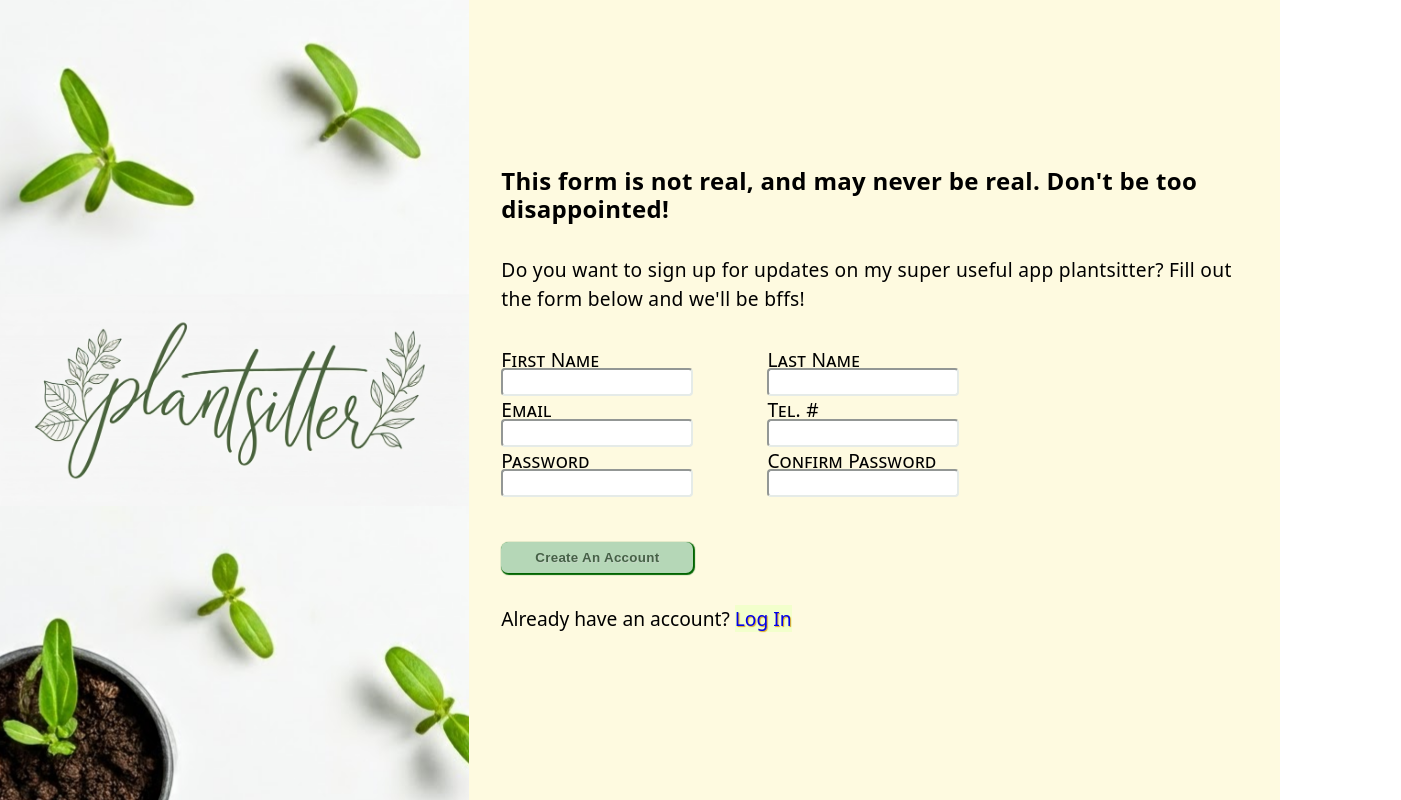
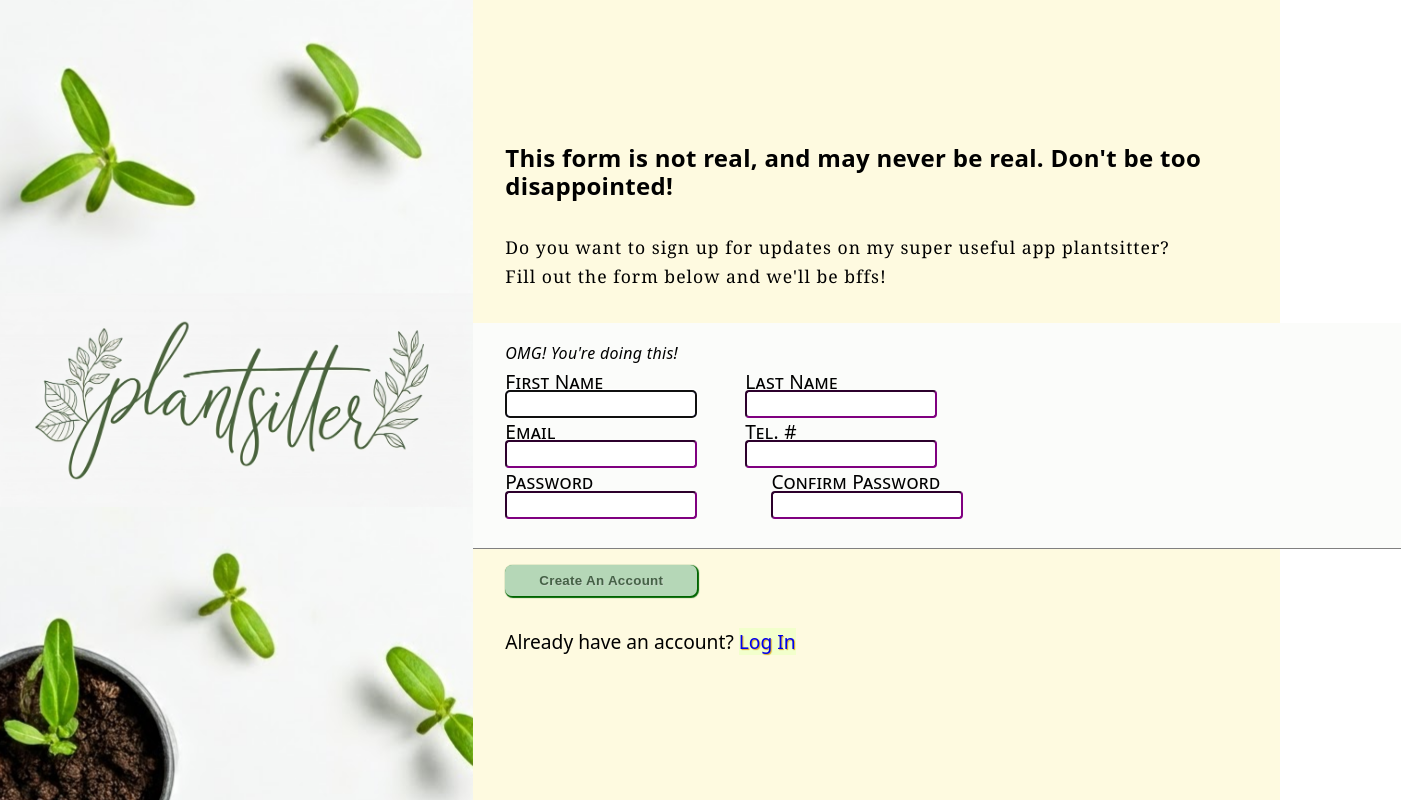
Before and after one commit to hbar1st/TOP-sign-up-form, a plain HTML site: page index.html in a window 1280 px wide. Shown: the whole page, 1401 px wide, since content can reach past the window. Drawn offline with Linux system fonts and the light colour scheme; a web font is replaced by a local one.

Commit message:
redo background styling to match TOP style

```diff
--- a/index.html
+++ b/index.html
@@ -8,7 +8,9 @@
     <meta name="viewport" content="width=device-width, initial-scale=1.0">
     <meta http-equiv="Content-Type" content="text/html;charset=UTF-8">
     <link rel="preconnect" href="https://fonts.gstatic.com" crossorigin>
-<link href="https://fonts.googleapis.com/css2?family=Dokdo&family=Roboto:ital,wght@0,100;0,300;0,400;0,500;0,700;0,900;1,100;1,300;1,400;1,500;1,700;1,900&display=swap" rel="stylesheet">
+    <link
+        href="https://fonts.googleapis.com/css2?family=Dokdo&family=Roboto:ital,wght@0,100;0,300;0,400;0,500;0,700;0,900;1,100;1,300;1,400;1,500;1,700;1,900&display=swap"
+        rel="stylesheet">
 </head>
 
 <body>
@@ -17,13 +19,15 @@
     </div>
     <section id="content">
         <h1>This form is not real, and may never be real. Don't be too disappointed!</h1>
-        <h2>Do you want to sign up for updates on my super useful app plantsitter? Fill out the form below and we'll be bffs!</h2>
+        <h2>Do you want to sign up for updates on my super useful app plantsitter? Fill out the form below and we'll be
+            bffs!</h2>
         <form action="" method="post">
             <div id="inputs">
+                <em>OMG! You're doing this!</em>
                 <div class="row">
                     <div class="field">
                         <label for="firstname">First Name</label>
-                    <input required type="text" name="firstname" id="firstname">
+                        <input autofocus required type="text" name="firstname" id="firstname">
                     </div>
                     <div class="field">
                         <label for="lastname">Last Name</label>
--- a/styles.css
+++ b/styles.css
@@ -39,15 +39,28 @@ body {
     justify-content: center;
     align-items: flex-start;
     gap: 2rem;
-    padding: 0 2rem;
+
     letter-spacing: .3px;
     line-height: 1.8rem;
     background: linear-gradient(#FEFAE0 0%, #FEFAE0 100vh);
+
+    h1,
     h2 {
-        font-size: 1.2rem;
+        max-width: 75ch;
+    }
+
+    h2 {
+        font-size: 1.1rem;
         font-weight: 500;
+        font-family:Cambria, Cochin, Georgia, Times, 'Times New Roman', serif;
         font-variant-ligatures: no-common-ligatures;
+        letter-spacing: 1px;
     }
+
+}
+
+#content>*:not(form) {
+    padding: 0 2rem;
 }
 
 form {
@@ -56,10 +69,9 @@ form {
 
     .row {
         display: flex;
-        justify-content: space-between;
+        justify-content: flex-start;
         width: clamp(50%, 500px, 100%);
         gap: 3rem;
-
 
         div {
             display: flex;
@@ -78,7 +90,7 @@ form {
                 border-radius: 4px;
                 width: 12rem;
                 letter-spacing: .3px;
-                font-family:Cambria, Cochin, Georgia, Times, 'Times New Roman', serif;
+                font-family: Cambria, Cochin, Georgia, Times, 'Times New Roman', serif;
                 font-weight: 600;
                 font-variant-numeric: slashed-zero;
                 border-color: #e5ebe8;
@@ -86,7 +98,7 @@ form {
 
             #error {
                 color: #e61a1a;
-                text-decoration:underline;
+                text-decoration: underline;
                 text-rendering: geometricPrecision;
                 text-underline-offset: 3px;
                 text-decoration-thickness: 5%;
@@ -102,23 +114,34 @@ form {
         padding: .5rem 1rem;
         border-radius: 7px;
         margin-top: 1rem;
-        background-color: 	#b5d7b7;
+        background-color: #b5d7b7;
         color: #456146;
         font-weight: 600;
         letter-spacing: .3px;
         border-style: hidden;
         outline-color: darkgreen;
-        text-shadow:  #c7d7c8 1px 1px 1px;
+        text-shadow: #c7d7c8 1px 1px 1px;
+        margin-left: 2rem;
+        box-shadow: 1px 1px 1px 1px darkgreen;
 
-        box-shadow: 1px 1px 1px 1px darkgreen;
     }
 }
 
-input:focus {
-    border-color:#c7d7c8;
+#content div#inputs {
+    padding-top: 1rem;
+    background-color: rgb(251, 252, 250);
+    padding-left: 2rem;
+    border-bottom: 1px solid gray;
+    width: calc(75vw - 2rem);
 }
-input:invalid {
-    border-color: red;
+
+.row .field input:focus {
+    border-color: blue;
+}
+
+
+.field input:invalid {
+    border-color: purple;
 }
 
 button:hover:not(.off) {
@@ -132,6 +155,7 @@ button.off {
     color: #a9cdab;
     background-color: #99ac99;
 }
+
 .dokdo-regular {
     font-family: "Dokdo", system-ui;
     font-weight: 400;
@@ -150,7 +174,7 @@ button.off {
 }
 
 #final a:hover {
-    background-color:#f6dfa6;
+    background-color: #f6dfa6;
     font-size: larger;
     color: rgb(1, 228, 1);
     text-shadow: none;
```
Lines whose indentation alone changed are shown as unchanged.
